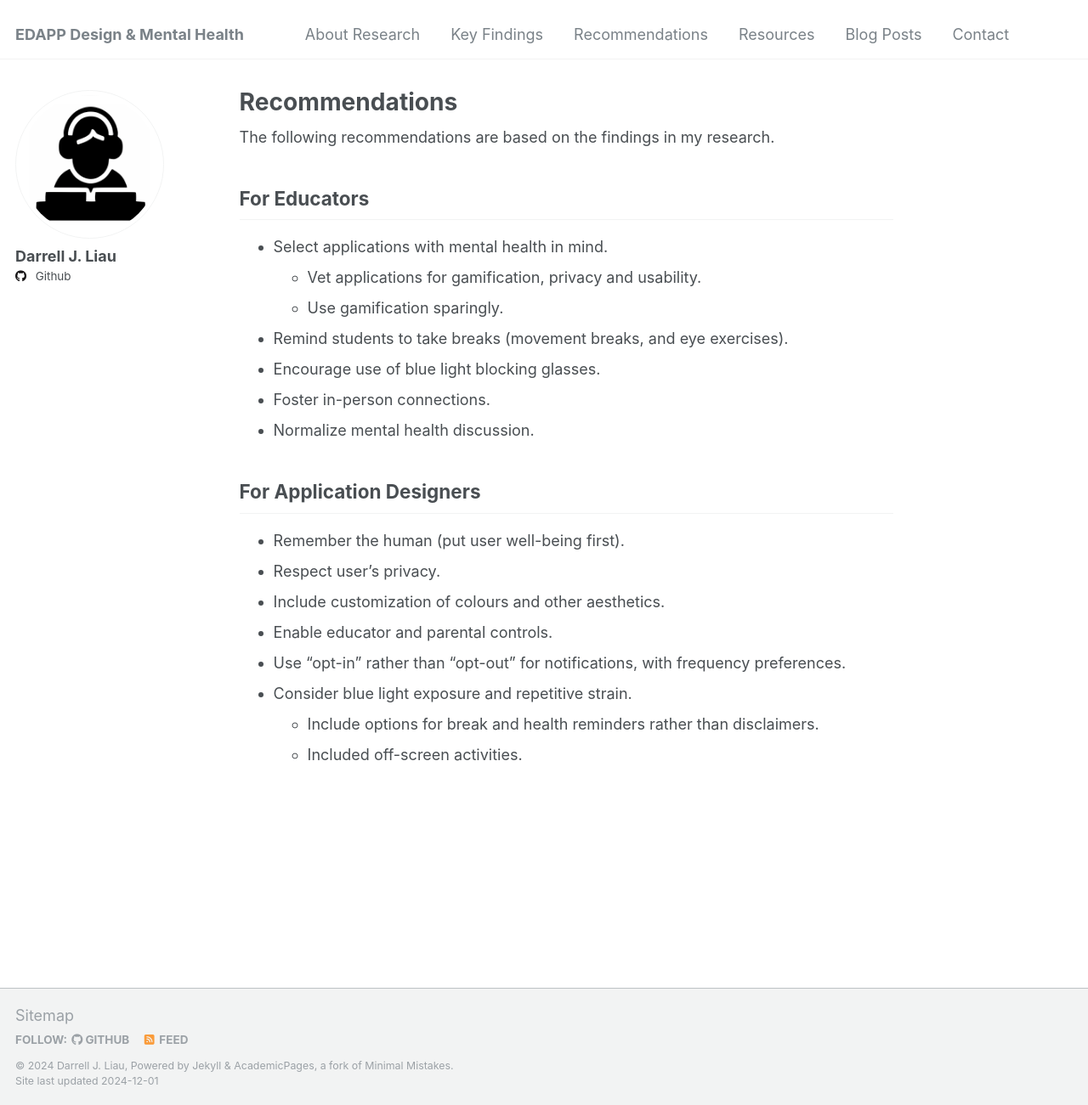
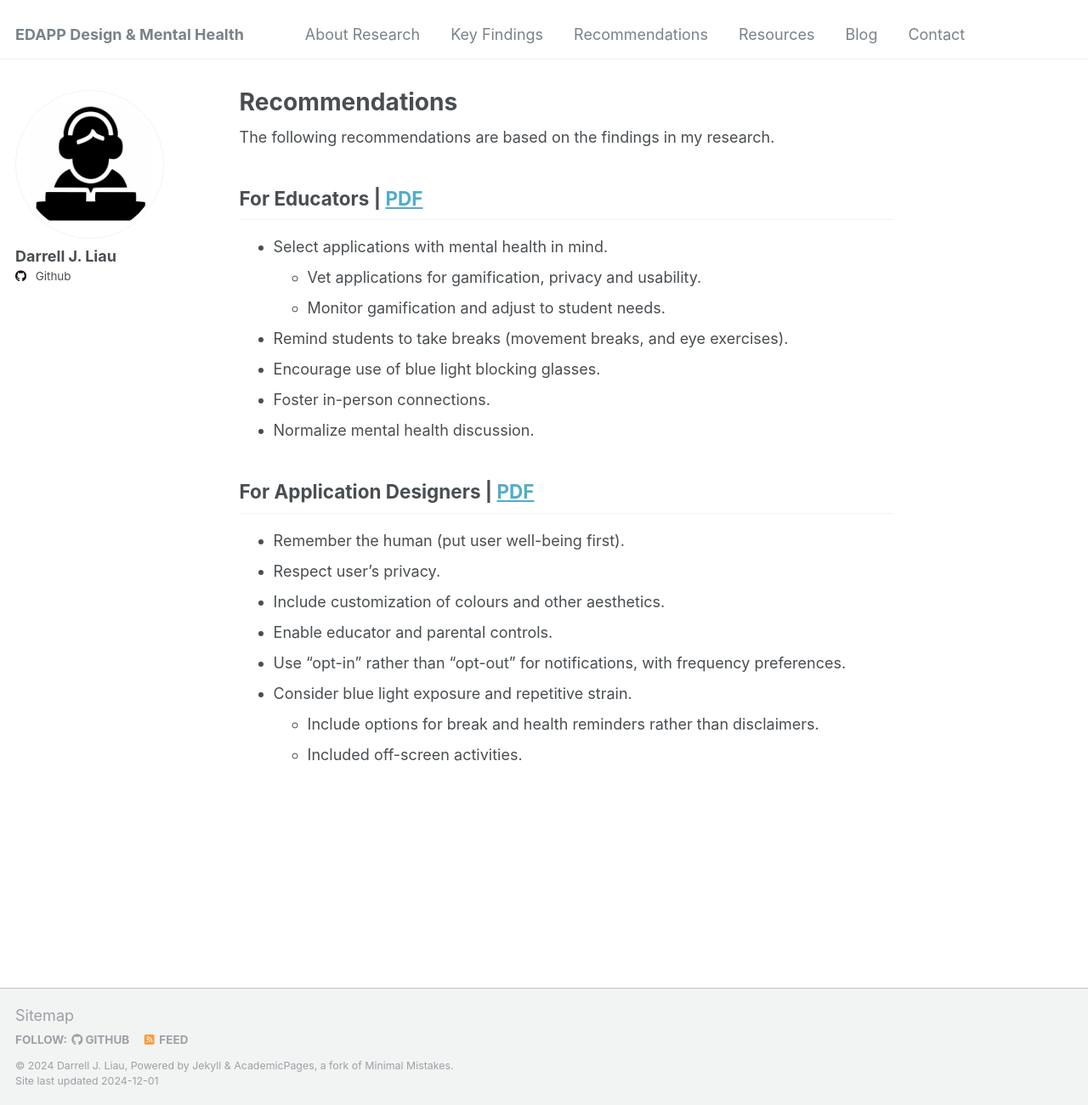
Before and after one commit to djliau/djliau.github.io, a Jekyll site: the page built from _pages/recommendations.md, in a window 1280 px wide and 1301 px high. Shown: the whole window at 85% size. Built offline with Jekyll 4.4.1, drawn with Linux system fonts in a browser that asks for light colours.

Commit message:
ready for submission

```diff
--- a/_data/navigation.yml
+++ b/_data/navigation.yml
@@ -17,7 +17,7 @@ main:
   - title: "Resources"
     url: /resources/
 
-  - title: "Blog Posts"
+  - title: "Blog"
     url: /year-archive/
 
   - title: "Contact"
--- a/_pages/recommendations.md
+++ b/_pages/recommendations.md
@@ -9,18 +9,20 @@ redirect_from:
 
 The following recommendations are based on the findings in my research.
 
-## For Educators
+## For Educators | [PDF](/files/edapp_edu.pdf)
+
 
 * Select applications with mental health in mind.
 	* Vet applications for gamification, privacy and usability.
-	* Use gamification sparingly.
+	* Monitor gamification and adjust to student needs.
 * Remind students to take breaks (movement breaks, and eye exercises).
 * Encourage use of blue light blocking glasses.
 * Foster in-person connections.
 * Normalize mental health discussion.
 
 
-## For Application Designers
+## For Application Designers | [PDF](/files/edapp_dev.pdf)
+
 
 * Remember the human (put user well-being first).
 * Respect user's privacy.
```
Also changed, not shown: _pages/about.md (+4 -4 lines), _pages/resources.md (+2 -2 lines), 2 other files.
